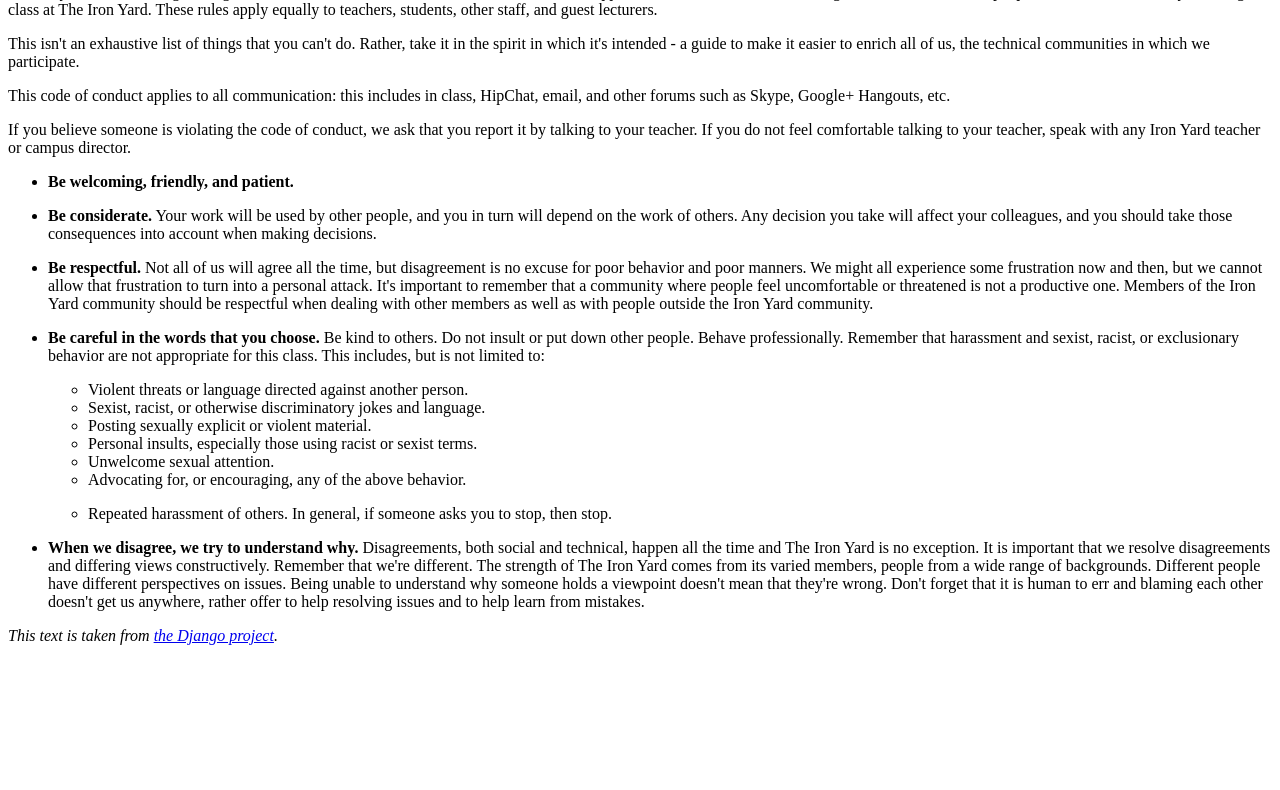
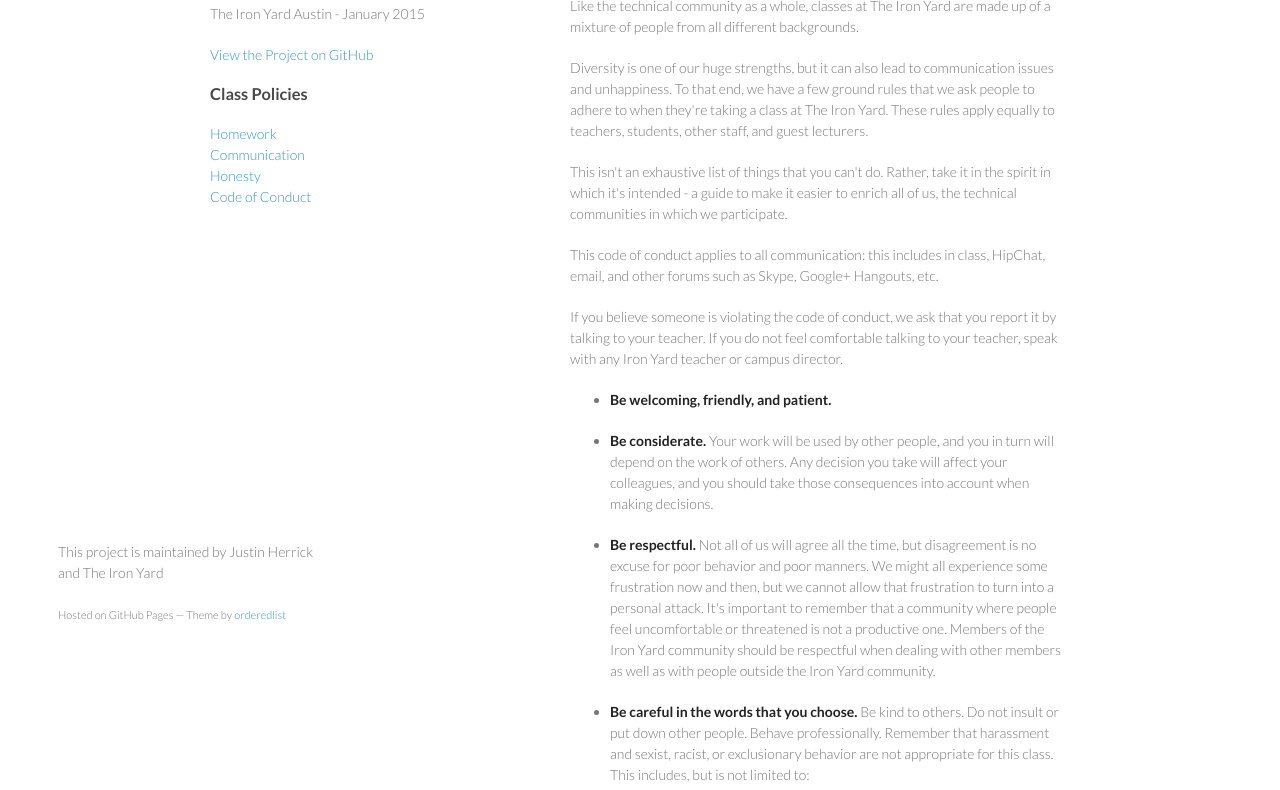
Before and after one commit to tiy-sa-python-django/onboarding, a plain HTML site: page code_of_conduct.html in a window 1280 px wide. Shown: the part 106-896 px from the top of the page. Before the commit the page ends 800 px from the top, so only its background shows below. Drawn offline with Linux system fonts and the light colour scheme.

Commit message:
Fixing nav links

```diff
--- a/code_of_conduct.html
+++ b/code_of_conduct.html
@@ -1,3 +1,35 @@
+<!doctype html>
+<html>
+  <head>
+    <meta charset="utf-8">
+    <meta http-equiv="X-UA-Compatible" content="chrome=1">
+    <title>Rails Engineering by tiy-austin-ror-jan2015</title>
+
+    <link rel="stylesheet" href="stylesheets/styles.css">
+    <link rel="stylesheet" href="stylesheets/pygment_trac.css">
+    <meta name="viewport" content="width=device-width, initial-scale=1, user-scalable=no">
+    <!--[if lt IE 9]>
+    <script src="//html5shiv.googlecode.com/svn/trunk/html5.js"></script>
+    <![endif]-->
+  </head>
+  <body>
+    <div class="wrapper">
+      <header>
+        <h1><a href='index.html'>Rails Engineering</a></h1>
+        <p>The Iron Yard Austin - January 2015</p>
+
+        <p class="view"><a href="https://github.com/tiy-austin-ror-jan2015/onboarding">View the Project on GitHub</a></p>
+
+        <nav>
+          <h3>Class Policies</h3>
+          <div><a href='homework.html'>Homework</a></div>
+          <div><a href='communication.html'>Communication</a></div>
+          <div><a href='honesty.html'>Honesty</a></div>
+          <div><a href='code_of_conduct.html'>Code of Conduct</a></div>
+        </nav>
+
+      </header>
+      <section id='main-content'>
         <h2 id="code-of-conduct">Code of Conduct</h2>
 
         <p>Like the technical community as a whole, classes at The Iron Yard are made up of
@@ -74,3 +106,12 @@ resolving issues and to help learn from mistakes.</p>
 
           </div>
         </div>
+      </section>
+      <footer>
+        <p>This project is maintained by Justin Herrick and The Iron Yard</p>
+        <p><small>Hosted on GitHub Pages &mdash; Theme by <a href="https://github.com/orderedlist">orderedlist</a></small></p>
+      </footer>
+    </div>
+    <script src="javascripts/scale.fix.js"></script>
+  </body>
+</html>
```
Also changed, not shown: communication.html (+10 -1 lines), homework.html (+10 -1 lines), honesty.html (+11 -2 lines), index.html (+9 -6 lines). Lines whose indentation alone changed are shown as unchanged.
